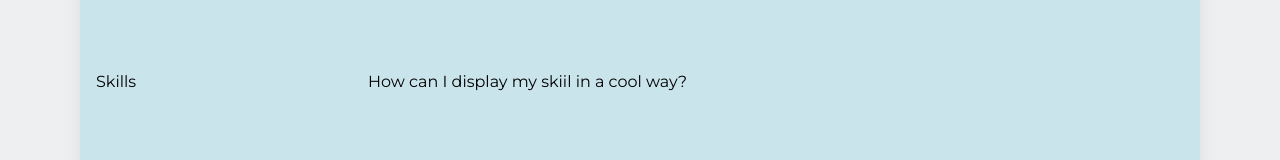
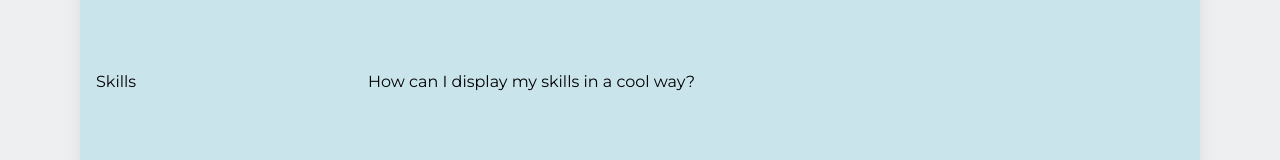
Before and after one commit to Oferlis/portfolio-website, a React (Create React App) app: page / in a window 1280 px wide. Shown: the part 590-750 px from the top of the page. Built offline with nearby package versions, Linux system fonts and the light colour scheme.

Commit message:
small commit

```diff
--- a/src/components/Skills.js
+++ b/src/components/Skills.js
@@ -1,6 +1,6 @@
 export default function Skills() {
     return (<div id="skills" className="flex flex-row md:mx-20 mx-4 px-4 py-4 shadow-xl bg-[#c9e4eb] rounded-lg md:h-96 mt-4 font-montserrat items-center">
                 <h1 className="w-1/4">Skills</h1>
-                <div className="w-3/4">How can I display my skiil in a cool way?</div>
+                <div className="w-3/4">How can I display my skills in a cool way?</div>
             </div>)
 }
```
